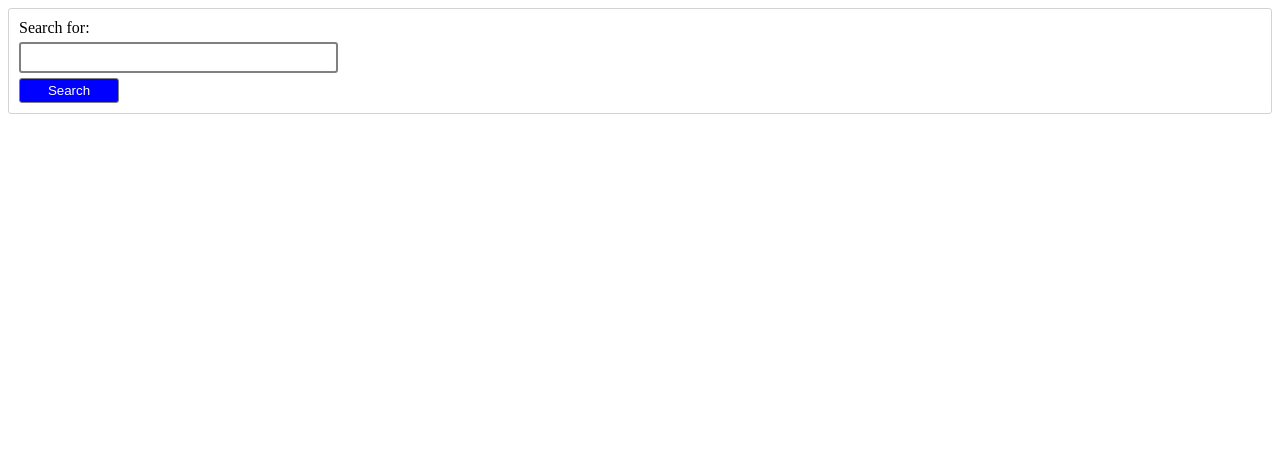
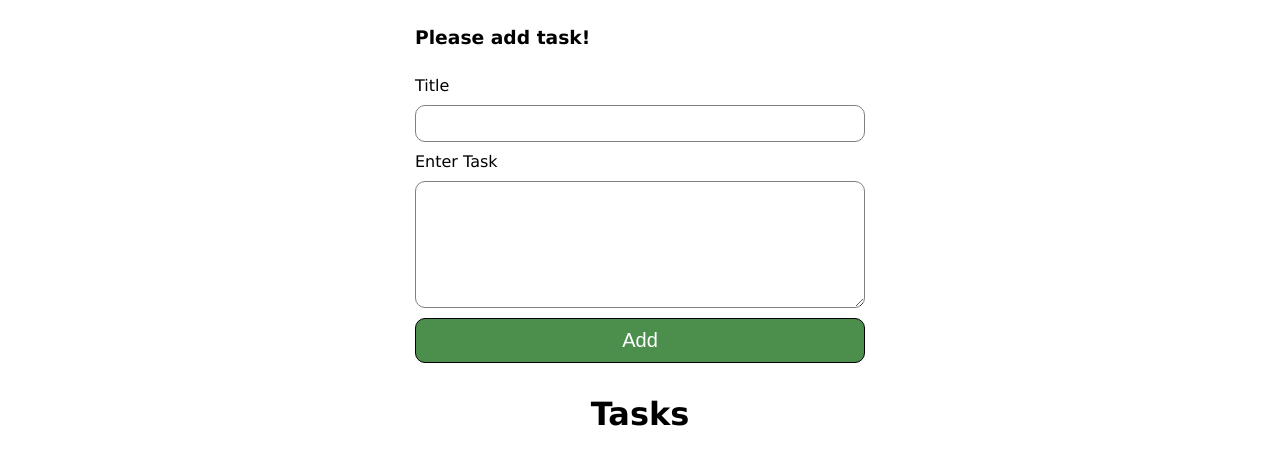
Before and after one commit to BatuhanKIRICI/React, a React (Create React App) app: page / in a window 1280 px wide. Shown: the top 464 px of the page. Built offline with nearby package versions, Linux system fonts and the light colour scheme.

Commit message:
"Adding Form"

```diff
--- /dev/null
+++ b/src/App.css
@@ -0,0 +1,87 @@
+.App {
+  display: flex;
+  flex-direction: column;
+  align-items: center;
+  font-family: Verdana, Geneva, Tahoma, sans-serif;
+}
+
+.task-create {
+  width: 450px;
+}
+
+.task-update {
+  width: 100%;
+}
+
+.task-create-form {
+  display: flex;
+  flex-direction: column;
+}
+
+.task-label {
+  margin: 10px 0px;
+}
+
+.task-input {
+  border: 1px solid gray;
+  padding: 10px;
+  border-radius: 10px;
+}
+
+.task-button {
+  background: rgb(76, 143, 76);
+  padding: 10px;
+  margin: 10px 0px;
+  border: 1px solid black;
+  border-radius: 10px;
+  color: white;
+  font-size: 20px;
+}
+
+.update-button {
+  background: rgb(223, 137, 9);
+}
+
+.task-list {
+  display: flex;
+  flex-wrap: wrap;
+  justify-content: center;
+}
+
+.task-show {
+  display: flex;
+  flex-direction: column;
+  align-items: center;
+  flex-wrap: wrap;
+  border: 1px solid green;
+  border-radius: 15px;
+  width: 350px;
+  padding: 20px;
+  margin: 20px;
+}
+
+.button-update {
+  padding: 5px;
+  font-size: 15px;
+  width: 75px;
+  border: none;
+  border-radius: 5px;
+  background: rgb(87, 104, 197);
+  color: white;
+  margin-right: 10px;
+}
+
+.button-delete {
+  padding: 5px;
+  font-size: 15px;
+  width: 75px;
+  border: none;
+  border-radius: 15px;
+  background: rgb(212, 66, 66);
+  color: white;
+  margin-right: 10px;
+}
+
+.task-title {
+  margin-bottom: 5px;
+}
--- a/src/App.js
+++ b/src/App.js
@@ -1,37 +1,53 @@
-import axios from "axios";
-import SearchHeader from "./SearchHeader";
 import { useState } from "react";
-import ImageList from "./ImageList";
+import TaskCreate from "./components/TaskCreate";
+import TaskList from "./components/TaskList";
+function App() {
+  const [tasks, setTasks] = useState([]);
 
-const App = () => {
-  const [images, setImages] = useState([]);
+  function handleAdd(title, taskDesc) {
+    const createdTasks = [
+      ...tasks,
+      {
+        id: Math.round(Math.random() * 99999),
+        title,
+        taskDesc,
+      },
+    ];
+    setTasks(createdTasks);
+  }
 
-  const searchImages = async (term) => {
-    const response = await axios.get(
-      "https://api.unsplash.com//search/photos",
-      {
-        headers: {
-          Authorization: "Client-ID ...",
-        },
-        params: {
-          query: term,
-        },
+  function handleDeleteId(id) {
+    const afterDelete = tasks.filter((task) => {
+      return task.id !== id;
+    });
+    setTasks(afterDelete);
+  }
+
+  function handleEditTaskById(updatedTitle, updatedTaskDesc, taskId) {
+    const afterUpdate = tasks.map((task) => {
+      if (task.id === taskId) {
+        return {
+          id: taskId,
+          title: updatedTitle,
+          taskDesc: updatedTaskDesc,
+        };
       }
-    );
-    return response.data.results;
-  };
-
-  const handleSubmit = async (term) => {
-    const result = await searchImages(term);
-    setImages(result);
-  };
+      return task;
+    });
+    setTasks(afterUpdate);
+  }
 
   return (
-    <div>
-      <SearchHeader search={handleSubmit} />
-      <ImageList picture={images} />
+    <div className="App">
+      <TaskCreate onAdd={handleAdd} />
+      <h1>Tasks</h1>
+      <TaskList
+        tasks={tasks}
+        onDelete={handleDeleteId}
+        onEdit={handleEditTaskById}
+      />
     </div>
   );
-};
+}
 
 export default App;
--- a/src/ImageItem.js
+++ /dev/null
@@ -1,13 +0,0 @@
-function ImageItem({ photo }) {
-  return (
-    <div>
-      <img
-        style={{ width: "100%", marginBottom: "10px" }}
-        src={photo.urls.small}
-        alt=""
-      />
-    </div>
-  );
-}
-
-export default ImageItem;
--- a/src/ImageList.js
+++ /dev/null
@@ -1,13 +0,0 @@
-import ImageItem from "./ImageItem";
-
-function ImageList({ picture }) {
-  return (
-    <div style={{ columns: "300px 4", columnGap: "10px" }}>
-      {picture.map((item, index) => {
-        return <ImageItem key={index} photo={item} />;
-      })}
-    </div>
-  );
-}
-
-export default ImageList;
--- a/src/SearchHeader.js
+++ /dev/null
@@ -1,56 +0,0 @@
-import { useState } from "react";
-
-function SearchHeader({ search }) {
-  const [text, setText] = useState("");
-  const handleChange = (e) => {
-    setText(e.target.value);
-  };
-
-  const handleFormSubmit = (e) => {
-    e.preventDefault();
-    search(text);
-  };
-
-  return (
-    <div>
-      <form
-        onSubmit={handleFormSubmit}
-        style={{
-          display: "flex",
-          flexDirection: "column",
-          padding: "10px",
-          borderRadius: "3px",
-          border: "1px solid lightgray",
-        }}
-      >
-        <label>Search for: </label>
-        <input
-          value={text}
-          onChange={handleChange}
-          style={{
-            width: "25%",
-            height: "25px",
-            borderRadius: "3px",
-            border: "2px solid gray",
-            marginTop: "5px",
-          }}
-        />
-        <button
-          style={{
-            width: "100px",
-            height: "25px",
-            borderRadius: "3px",
-            border: "1px solid gray",
-            marginTop: "5px",
-            background: "blue",
-            color: "white",
-          }}
-        >
-          Search
-        </button>
-      </form>
-    </div>
-  );
-}
-
-export default SearchHeader;
--- /dev/null
+++ b/src/components/TaskCreate.js
@@ -0,0 +1,86 @@
+import { useState } from "react";
+
+function TaskCreate({
+  onAdd,
+  titleUpdate,
+  taskDescUpdate,
+  taskUpdate,
+  taskId,
+  onUpdate,
+}) {
+  const [title, setTitle] = useState(titleUpdate ? titleUpdate : "");
+  const [taskDesc, setTaskDesc] = useState(
+    taskDescUpdate ? taskDescUpdate : ""
+  );
+
+  function handleChangeTitle(e) {
+    setTitle(e.target.value);
+  }
+
+  function handleChangeTask(e) {
+    setTaskDesc(e.target.value);
+  }
+
+  function handleClick(e) {
+    e.preventDefault();
+    if (taskUpdate) {
+      onUpdate(title, taskDesc, taskId);
+    } else {
+      onAdd(title, taskDesc);
+    }
+    setTitle((p) => (p = ""));
+    setTaskDesc((p) => (p = ""));
+  }
+
+  return (
+    <div>
+      {taskUpdate ? (
+        <div className="task-update">
+          <h3>Please add task again!</h3>
+          <form className="task-create-form">
+            <label className="task-label">Update Title</label>
+            <input
+              value={title}
+              onChange={handleChangeTitle}
+              className="task-input"
+            />
+            <label className="task-label">Please update task again!</label>
+            <textarea
+              value={taskDesc}
+              onChange={handleChangeTask}
+              className="task-input"
+              rows={7}
+            />
+            <button className="task-button update-button" onClick={handleClick}>
+              Edit
+            </button>
+          </form>
+        </div>
+      ) : (
+        <div className="task-create">
+          <h3>Please add task!</h3>
+          <form className="task-create-form">
+            <label className="task-label">Title</label>
+            <input
+              value={title}
+              onChange={handleChangeTitle}
+              className="task-input"
+            />
+            <label className="task-label">Enter Task</label>
+            <textarea
+              value={taskDesc}
+              onChange={handleChangeTask}
+              className="task-input"
+              rows={7}
+            />
+            <button className="task-button" onClick={handleClick}>
+              Add
+            </button>
+          </form>
+        </div>
+      )}
+    </div>
+  );
+}
+
+export default TaskCreate;
--- /dev/null
+++ b/src/components/TaskList.js
@@ -0,0 +1,21 @@
+import TaskShow from "./TaskShow";
+function TaskList({ tasks, onDelete, onEdit }) {
+  return (
+    <div className="task-list">
+      {tasks.map((item) => {
+        return (
+          <TaskShow
+            key={item.id}
+            id={item.id}
+            title={item.title}
+            taskDesc={item.taskDesc}
+            onDelete={onDelete}
+            onEdit={onEdit}
+          />
+        );
+      })}
+    </div>
+  );
+}
+
+export default TaskList;
--- /dev/null
+++ b/src/components/TaskShow.js
@@ -0,0 +1,50 @@
+import { useState } from "react";
+import TaskCreate from "./TaskCreate";
+
+function TaskShow({ title, taskDesc, id, onDelete, onEdit }) {
+  const [update, setUpdate] = useState(false);
+
+  function handleUpdate() {
+    setUpdate(!update);
+  }
+
+  function handleDelete() {
+    onDelete(id);
+  }
+
+  function handleOnUpdate(updatedTitle, updatedTaskDesc, taskId) {
+    setUpdate(false);
+    onEdit(updatedTitle, updatedTaskDesc, taskId);
+  }
+
+  return (
+    <div className="task-show">
+      {update ? (
+        <TaskCreate
+          titleUpdate={title}
+          taskDescUpdate={taskDesc}
+          taskUpdate={true}
+          taskId={id}
+          onUpdate={handleOnUpdate}
+        />
+      ) : (
+        <div>
+          <h3 className="task-title">Your Task</h3>
+          <p>{title}</p>
+          <h3 className="task-title">To Do</h3>
+          <p>{taskDesc}</p>
+          <div>
+            <button className="button-update" onClick={handleUpdate}>
+              Update
+            </button>
+            <button className="button-delete" onClick={handleDelete}>
+              Delete
+            </button>
+          </div>
+        </div>
+      )}
+    </div>
+  );
+}
+
+export default TaskShow;
--- a/src/index.js
+++ b/src/index.js
@@ -1,6 +1,7 @@
 import React from "react";
 import ReactDOM from "react-dom/client";
 import App from "./App";
+import "./App.css";
 
 const root = ReactDOM.createRoot(document.getElementById("root"));
 root.render(<App />);
```
